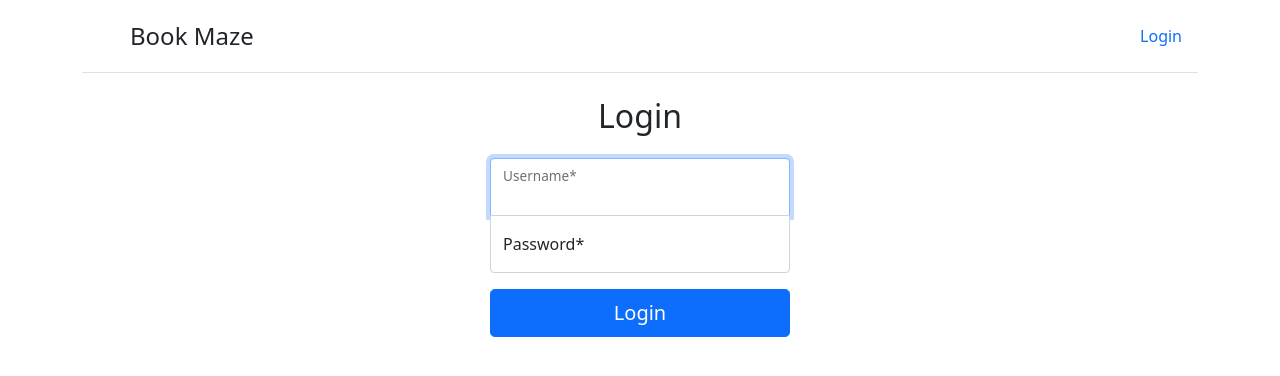
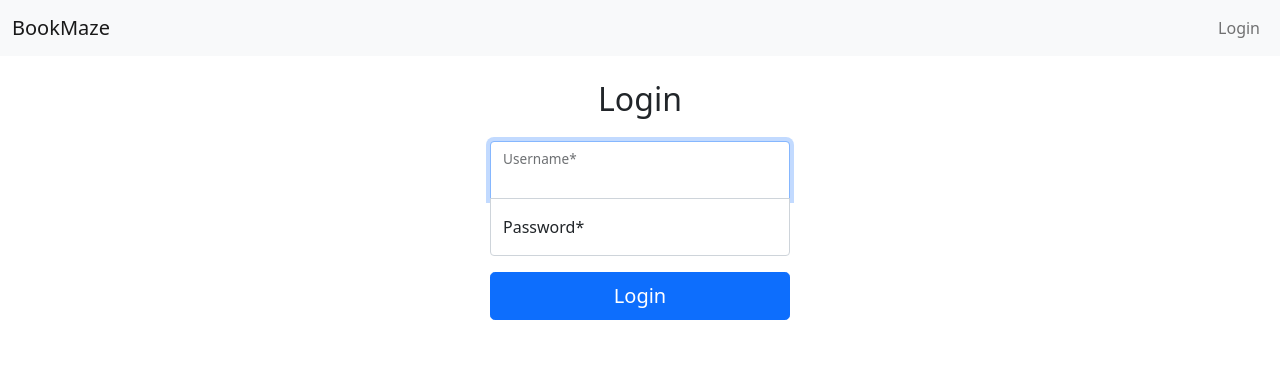
Before and after one commit to meic/maze, a Django app: page /login/ in a window 1280 px wide. Shown: the top 376 px of the page. Run offline with Django 3.2, Linux system fonts and the light colour scheme; some libraries are stand-ins or nearby versions.

Commit message:
new nav bar

```diff
--- a/src/bookmaze/templates/bookmaze/base.html
+++ b/src/bookmaze/templates/bookmaze/base.html
@@ -15,20 +15,32 @@
     <title>{% block title %}Book Maze{% endblock %}</title>
   </head>
   <body>
-    <div class="container">
-        <header class="d-flex flex-wrap justify-content-center py-3 mb-4 border-bottom">
-          <a href="/" class="d-flex align-items-center mb-3 mb-md-0 me-md-auto text-dark text-decoration-none">
-            <svg class="bi me-2" width="40" height="32"><use xlink:href="#bootstrap"/></svg>
-            <span class="fs-4">Book Maze</span>
-          </a>
-
-          <ul class="nav nav-pills">
-            {% if not request.user.is_authenticated %}
-              <li class="nav-item"><a href="{% url "login" %}" class="nav-link">Login</a></li>
+    <nav class="navbar navbar-expand-lg navbar-light bg-light mb-4">
+      <div class="container-fluid">
+        <a class="navbar-brand" href="/">BookMaze</a>
+        <button class="navbar-toggler" type="button" data-bs-toggle="collapse" data-bs-target="#navbarSupportedContent" aria-controls="navbarSupportedContent" aria-expanded="false" aria-label="Toggle navigation">
+          <span class="navbar-toggler-icon"></span>
+        </button>
+        <div class="collapse navbar-collapse" id="navbarSupportedContent">
+          <ul class="navbar-nav ms-auto mb-2 mb-lg-0">
+            {% if request.user.is_authenticated %}
+            <li class="nav-item dropdown">
+              <a class="nav-link dropdown-toggle" href="#" id="navbarDropdown" role="button" data-bs-toggle="dropdown" aria-expanded="false">
+                {{ request.user }}
+              </a>
+              <ul class="dropdown-menu" aria-labelledby="navbarDropdown">
+                <li><a class="dropdown-item" href="#">Logout</a></li>
+              </ul>
+            </li>
+            {% else %}
+            <li class="nav-item">
+              <a class="nav-link" aria-current="page" href="{% url "login" %}">Login</a>
+            </li>
             {% endif %}
           </ul>
-        </header>
-    </div>
+        </div>
+      </div>
+    </nav>
     <div class="container">
       {% block content %}{% endblock %}
     </div>
```
